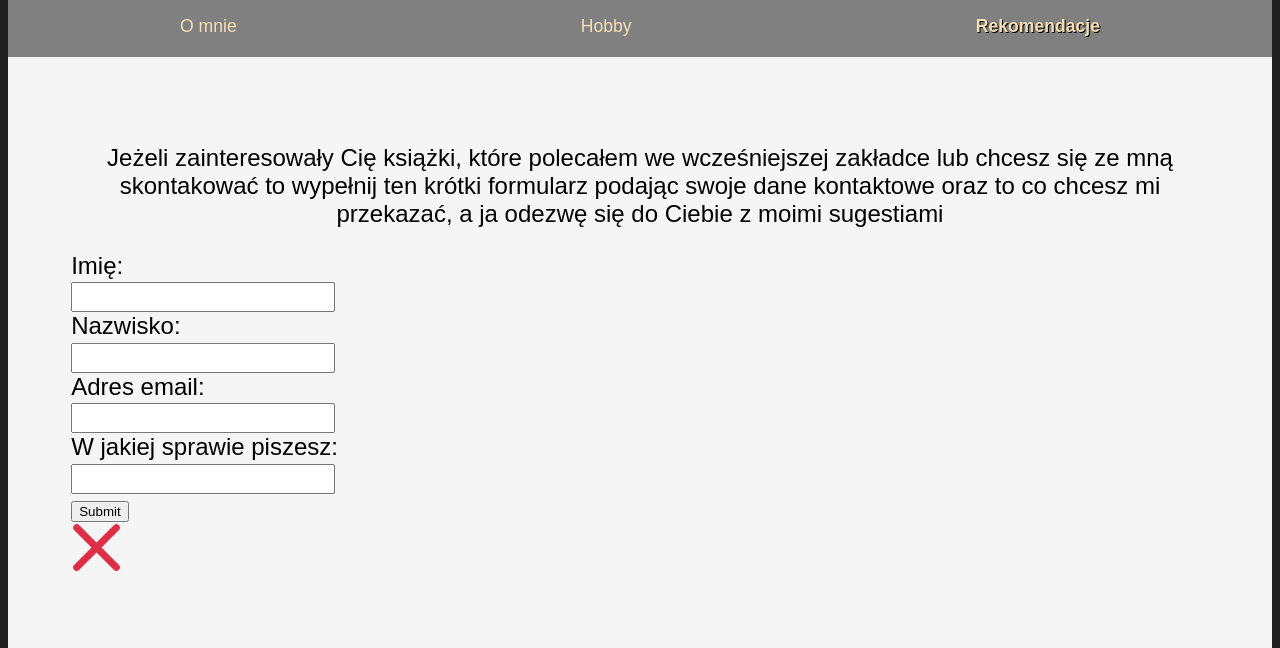
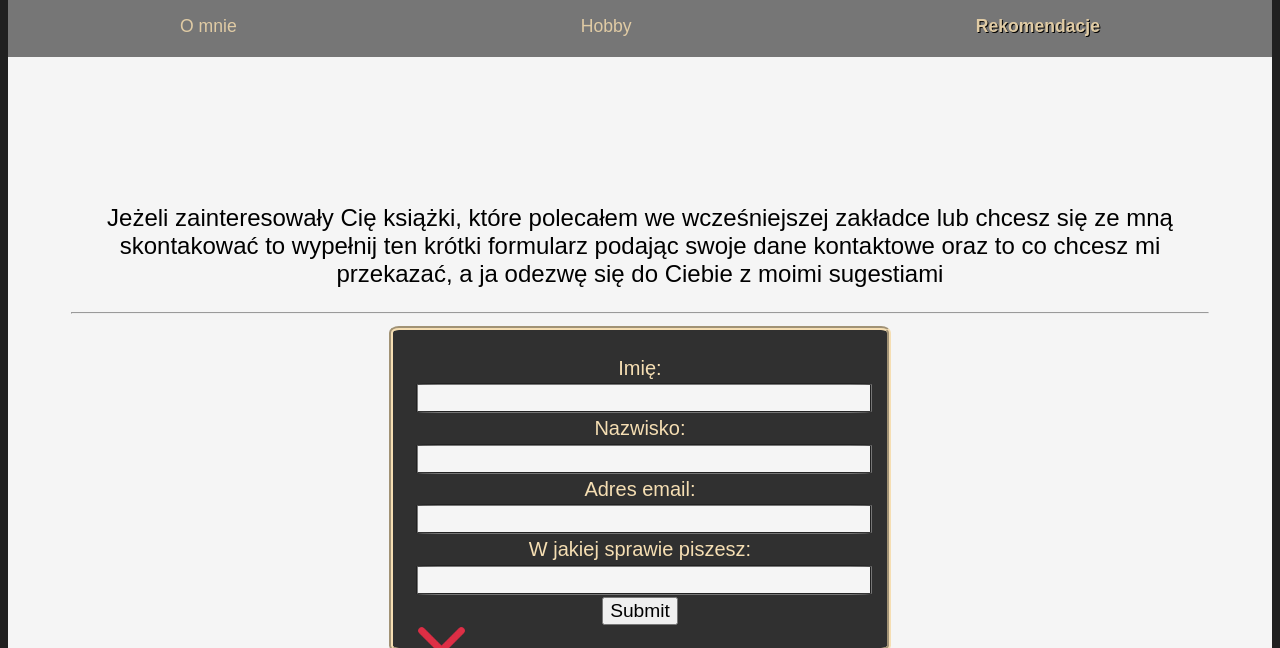
Before and after one commit to Trechu/WDAI2023, a plain HTML site: page index.html in a window 1280 px wide. Both pictures are taken after a click on the button "Rekomendacje". Shown: the part 152-800 px from the top of the page. Drawn offline with Linux system fonts and the light colour scheme.

Commit message:
Last changes before grading

```diff
--- a/index.html
+++ b/index.html
@@ -97,7 +97,8 @@
             <p id="recom-text">Jeżeli zainteresowały Cię książki, które polecałem we
                 wcześniejszej zakładce lub chcesz się ze mną skontakować to wypełnij ten krótki formularz
                 podając swoje dane kontaktowe oraz to co chcesz mi przekazać, a ja odezwę się do Ciebie z moimi sugestiami
-                </p>
+                </p><hr>
+            <div id="form-container">
                 <form>
                     <label for="fname" class="formlabel">Imię:</label><br>
                     <input type="text" id="fname" name="fname" class="submitter"><br>
@@ -109,9 +110,9 @@
                     <input type="text" id="fill" name="fill" class="submitter"><br>
                 </form>
                 <input type="submit" id="submit-button"><br>
-
                 <img src="cross.jpg" class="valid-img" id="cross">
                 <img src="check.jpg" class = "valid-img" id="check">
+            </div>
         </article>
 
         <footer id="footer-spot">
--- a/style.css
+++ b/style.css
@@ -8,11 +8,7 @@ body {
 .nav {
     margin: auto;
 }
-/*
-                        PROBLEM WITH HOVER
 
-                    }
-                    */
 button.nav:hover {
     font-weight: 550 !important;
     text-shadow: 1px 1px #000000 !important;
@@ -67,6 +63,7 @@ button.nav {
     align-items: center;
     flex-direction: row;
     justify-content: center;
+    opacity: 0.9;
 }
 
 .valid-img {
@@ -74,8 +71,14 @@ button.nav {
     height: 4vw;
     float: left;
 }
+#check-container {
+    align-content: center;
+    width: 100%;
+    align-items: center;
+}
 
 #check {
+    align-self: center;
     display: none;
 }
 
@@ -98,19 +101,38 @@ button.nav {
     margin-bottom: 3vh;
     text-align: center;
 }
+/*                  Recommendation section          */
 #recom-text {
     text-align: center;
     font-size: 3vh;
 }
-
+#form-container {
+    margin-left: auto;
+    margin-right: auto;
+    color: wheat;
+    border: wheat;
+    border-width: 0.35vw;
+    background-color: #303030;
+    border-style: groove;
+    border-radius: 2%;
+    width: 35vw;
+    padding: 2%;
+}
 .submitter {
-    width: 20vw;
+    border-style: groove;
+    border-radius: 5%;
+    background-color: whitesmoke;
+    width: 100%;
     height: 3vh;
 }
 .formlabel {
-    font-size: 3vh;
+    font-size: 2.5vh;
 }
-
+#submit-button {
+    width: fit-content;
+    height: fit-content;
+    font-size: 1.5vw;
+}
 #footer-spot {
     display: flex;
     align-items: center;
@@ -132,6 +154,10 @@ button.nav {
 }
 #my-recom {
     display: none;
+    align-content: center;
+    text-align: center;
+    align-items: center;
+
 }
 #my-contact {
     display: none;
@@ -157,6 +183,9 @@ button.nav {
     width: 43%;
     height: 50vw;
     margin-right: 1%;
+}
+#travel-list {
+    font-size: 1.85vw;
 }
 .photos {
     border: #000000;
@@ -210,7 +239,7 @@ button.nav {
 }
 #music {
     clear: both;
-    margin-top: -3vw;
+    margin-top: -4vw;
 }
 #music-h {
     text-align: center;
@@ -220,4 +249,5 @@ button.nav {
 #music-p {
     text-align: center;
     font-size: 1.8vw;
+    margin-bottom: 3vw;
 }
```
Lines whose indentation alone changed are shown as unchanged.
